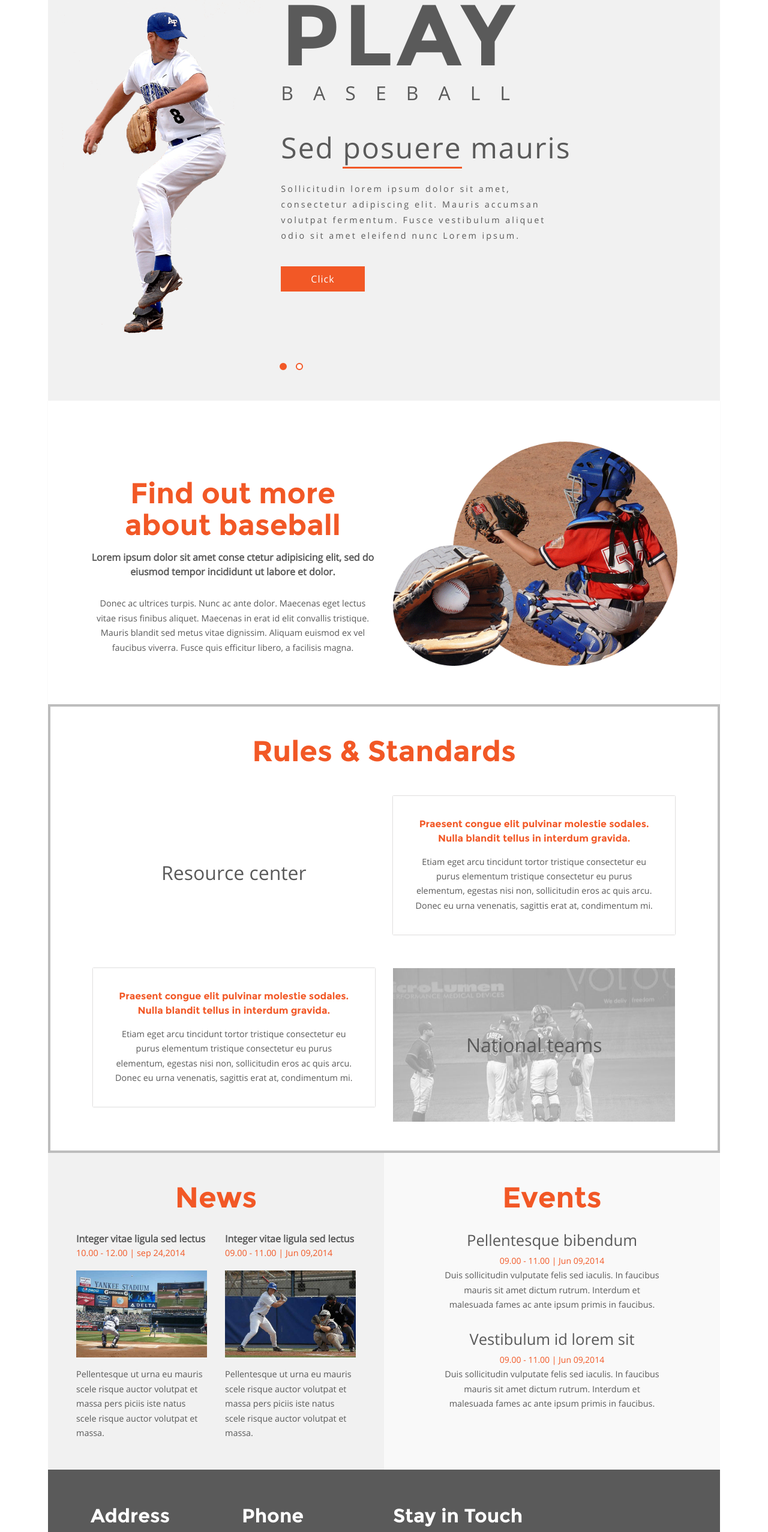
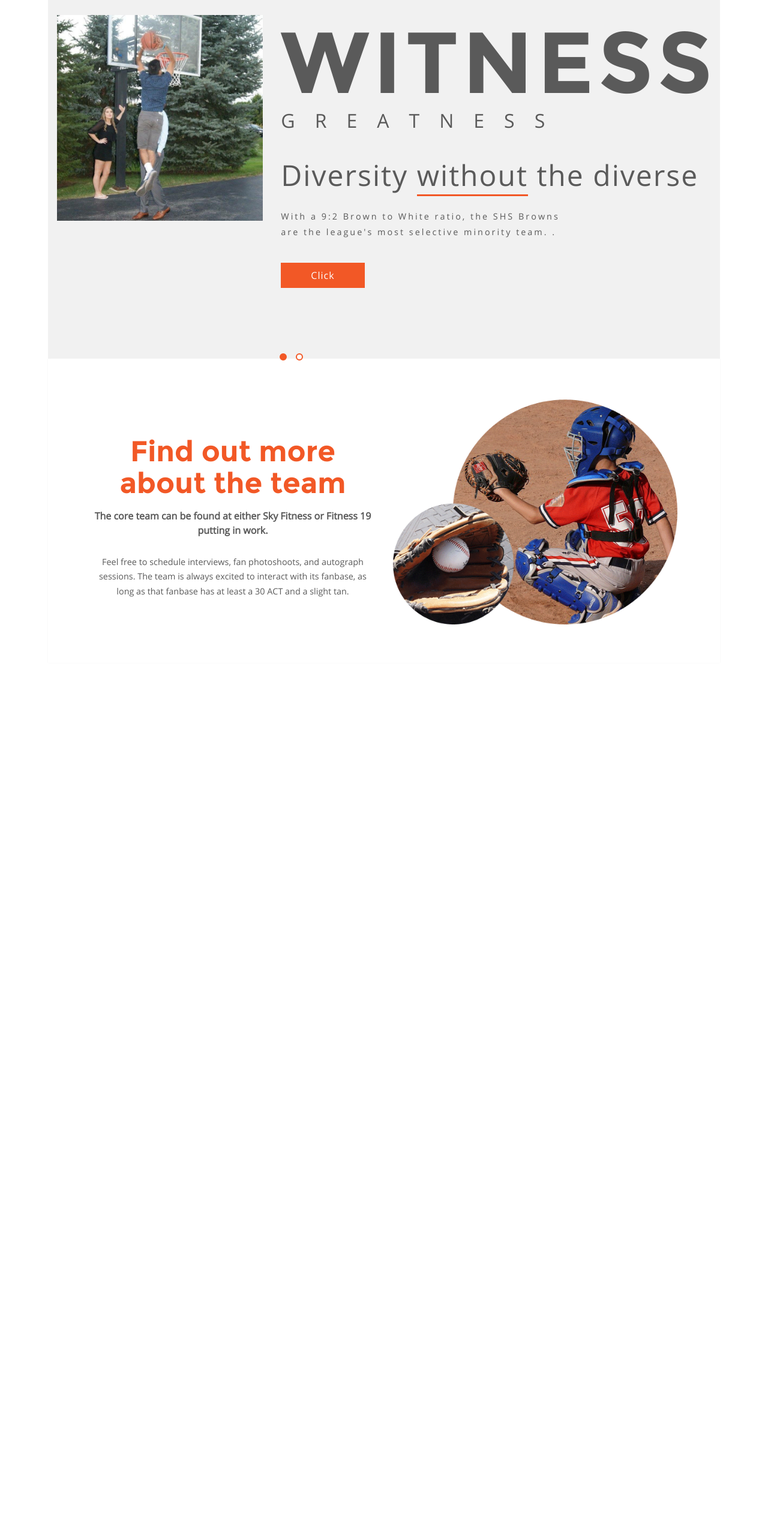
Before and after one commit to shsbrowns/shsbrowns.github.io, a plain HTML site: page index.html in a window 1280 px wide. Shown: the part 243-2797 px from the top of the page at 60% size. After the commit the page ends 1396 px from the top, so only its background shows below. Drawn offline with Linux system fonts and the light colour scheme.

Commit message:
Update site

```diff
--- a/index.html
+++ b/index.html
@@ -81,20 +81,19 @@ Smartphone Compatible web template, free webdesigns for Nokia, Samsung, LG, Sony
 		</div>
 		<div class="header-top">
 				<div class="head-logo">
-					<h1><a href="index.html">Baseball</a></h1>
+				  <h1><a href="index.html">SHS Browns</a></h1>
 				</div>
 				<div class="top-nav">
-					<div class="hero fa-navicon fa-2x nav_slide_button" id="hero">
+					<!--div class="hero fa-navicon fa-2x nav_slide_button" id="hero">
 						<a href="#"><img src="images/menu.png" alt=""></a>
-					</div>
+					</div>-->
 				</div>
 				<div class="header-right">
 					<div class="social">
 						<ul>
 							<li><a href="#" class="facebook"> </a></li>
-							<li><a href="#" class="facebook twitter"> </a></li>
-							<li><a href="#" class="facebook chrome"> </a></li>
-							<li><a href="#" class="facebook dribbble"> </a></li>
+							<li><a href="http://www.twitter.com/shsbrowns" class="facebook twitter"> </a></li>
+
 						</ul>
 					</div>
 					<div class="clearfix"> </div>
@@ -107,12 +106,12 @@ Smartphone Compatible web template, free webdesigns for Nokia, Samsung, LG, Sony
 			<!-- container-wrap -->
 			<div class="container-wrap-wrap">
 				<div class="col-md-4 banner-img">
-					<img src="images/1.png" alt="" />
+					<img src="images/1.jpg" alt="" />
 				</div>
 				<div class="col-md-8 banner-top-slide">
 					<div class="banner-top-text">
-						<h2>PLAY</h2>
-						<h5>BASEBALL</h5>
+					  <h2>WITNESS</h2>
+					  <h5>GREATNESS</h5>
 					</div>
 					<div class="banner-bottom-bottom">
 						<div class="banner-top-slide-grids">
@@ -141,9 +140,8 @@ Smartphone Compatible web template, free webdesigns for Nokia, Samsung, LG, Sony
 									<ul class="rslides" id="slider3">
 										<li>
 											<div class="banner-slid">
-												<h3>Posuere <span>sed</span> non lorem</h3>
-												<p>Lorem ipsum dolor sit amet, consectetur adipiscing elit. Mauris accumsan volutpat fermentum.
-													Fusce vestibulum aliquet odio sit Lorem ipsum dolor sit amet.
+												<h3>A Team <span>for</span> Intellectuals</h3>
+												<p>The SHS Browns are the first team to incorporate academic accolades into its application process. No other team has used advanced academics to improve team performance.
 												</p>
 												<div class="banner-button">
 													<a href="#">Click</a>
@@ -152,9 +150,8 @@ Smartphone Compatible web template, free webdesigns for Nokia, Samsung, LG, Sony
 										</li>
 										<li>
 											<div class="banner-slid">
-												<h3>Sed <span>posuere</span> mauris</h3>
-												<p>Sollicitudin lorem ipsum dolor sit amet, consectetur adipiscing elit. Mauris accumsan volutpat fermentum.
-													Fusce vestibulum aliquet odio sit amet eleifend nunc Lorem ipsum.
+												<h3>Diversity <span>without</span> the diverse</h3>
+												<p>With a 9:2 Brown to White ratio, the SHS Browns are the league's most selective minority team. .
 												</p>
 												<div class="banner-button">
 													<a href="#">Click</a>
@@ -177,9 +174,9 @@ Smartphone Compatible web template, free webdesigns for Nokia, Samsung, LG, Sony
 			<div class="container-wrap">
 				<div class="about-grids">
 					<div class="col-md-6 about-left">
-						<h2>Find out more about baseball</h2>
-						<h4>Lorem ipsum dolor sit amet conse ctetur adipisicing elit, sed do eiusmod tempor incididunt ut labore et dolor.</h4>
-						<p>Donec ac ultrices turpis. Nunc ac ante dolor. Maecenas eget lectus vitae risus finibus aliquet. Maecenas in erat id elit convallis tristique. Mauris blandit sed metus vitae dignissim. Aliquam euismod ex vel faucibus viverra. Fusce quis efficitur libero, a facilisis magna.</p>
+						<h2>Find out more about the team</h2>
+						<h4>The core team can be found at either Sky Fitness or Fitness 19 putting in work.</h4>
+						<p>Feel free to schedule interviews, fan photoshoots, and autograph sessions. The team is always excited to interact with its fanbase, as long as that fanbase has at least a 30 ACT and a slight tan.</p>
 					</div>
 					<div class="col-md-6 about-right">
 						<img src="images/2.png" alt="" />
@@ -189,150 +186,7 @@ Smartphone Compatible web template, free webdesigns for Nokia, Samsung, LG, Sony
 			</div>
 			<!-- //container-wrap -->
 		</div>
-		<!-- //about -->
-		<!-- rules -->
-		<div class="rules">
-			<!-- container-wrap -->
-			<div class="container-wrap">
-				<div class="rules-info">
-					<h3>Rules & Standards</h3>
-				</div>
-				<div class="rules-top-grids">
-					<div class="rules-grids">
-						<div class="col-md-6 rules-grid">
-							<div class="rules-left">
-								<h4>Resource center</h4>
-							</div>
-						</div>
-						<div class="col-md-6 rules-grid">
-							<div class="rules-right">
-								<h5>Praesent congue elit pulvinar molestie sodales. Nulla blandit tellus in interdum gravida.</h5>
-								<p>Etiam eget arcu tincidunt tortor tristique consectetur eu purus elementum tristique consectetur eu purus elementum, egestas nisi non, sollicitudin eros ac quis arcu. Donec eu urna venenatis, sagittis erat at, condimentum mi. </p>
-							</div>
-						</div>
-						<div class="clearfix"> </div>
-					</div>
-					<div class="rules-grids">
-						<div class="col-md-6 rules-grid">
-							<div class="rules-right">
-								<h5>Praesent congue elit pulvinar molestie sodales. Nulla blandit tellus in interdum gravida.</h5>
-								<p>Etiam eget arcu tincidunt tortor tristique consectetur eu purus elementum tristique consectetur eu purus elementum, egestas nisi non, sollicitudin eros ac quis arcu. Donec eu urna venenatis, sagittis erat at, condimentum mi. </p>
-							</div>
-						</div>
-						<div class="col-md-6 rules-grid">
-							<div class="rules-left rules-left-bg">
-								<h4>National teams</h4>
-							</div>
-						</div>
-						<div class="clearfix"> </div>
-					</div>
-				</div>
-			</div>
-			<!-- //container-wrap -->
-		</div>
-		<!-- //rules -->
-		<!-- news -->
-		<div id="news" class="news">
-			<div class="news-left">
-				<div class="news-left-info">
-					<div class="news-left-text">
-						<h3>News</h3>
-					</div>
-					<div class="rules-grids">
-						<div class="col-md-6 news-grid">
-							<a href="about.html">Integer vitae ligula sed lectus</a>
-							<h6>10.00 - 12.00 | sep 24,2014</h6>
-							<img src="images/7.jpg" alt="">
-							<div class="news-info">
-								<p>Pellentesque ut urna eu mauris scele risque auctor volutpat et massa pers piciis iste natus scele risque auctor volutpat et massa.</p>
-							</div>
-						</div>
-						<div class="col-md-6 news-grid news-grid-text">
-							<a href="about.html">Integer vitae ligula sed lectus</a>
-							<h6>09.00 - 11.00 | Jun 09,2014</h6>
-							<img src="images/8.jpg" alt="">
-							<div class="news-info">
-								<p>Pellentesque ut urna eu mauris scele risque auctor volutpat et massa pers piciis iste natus scele risque auctor volutpat et massa.</p>
-							</div>
-						</div>
-						<div class="clearfix"> </div>
-					</div>
-				</div>
-			</div>
-			<div class="news-right">
-				<div class="news-left-info event-left-info">
-					<div class="news-left-text event-left-text">
-						<h3>Events</h3>
-					</div>
-					<div class="event-grids">
-						<div class="event-grid">
-							<h4>Pellentesque bibendum</h4>
-							<h6>09.00 - 11.00 | Jun 09,2014</h6>
-							<p>Duis sollicitudin vulputate felis sed iaculis. In faucibus mauris sit amet dictum rutrum. Interdum et malesuada fames ac ante ipsum primis in faucibus.</p>
-						</div>
-						<div class="event-grid">
-							<h4>Vestibulum id lorem sit</h4>
-							<h6>09.00 - 11.00 | Jun 09,2014</h6>
-							<p>Duis sollicitudin vulputate felis sed iaculis. In faucibus mauris sit amet dictum rutrum. Interdum et malesuada fames ac ante ipsum primis in faucibus.</p>
-						</div>
-					</div>
-				</div>
-			</div>
-			<div class="clearfix"> </div>
-		</div>
-		<!-- //news -->
-		<!-- footer -->
-		<div class="footer">
-			<!-- container-wrap -->
-			<div class="container-wrap">
-				<div class="footer-top">
-						<div class="footer-grids">
-							<div class="col-md-3 f-address">
-								<h5>Address</h5>
-								<ul>
-									<li>756 gt globel Place,</li>
-									<li>CD-Road,M 07 435.</li>
-									<li>Telephone: +1 234 567 9871</li>
-									<li>FAX: +1 234 567 9871</li>
-									<li>E-mail : <a href="mailto:example@email.com">Example@mail.com</a></li>
-								</ul>
-							</div>
-							<div class="col-md-3 f-address f-phone">
-								<h5>Phone</h5>
-								<div class="f-address-text">
-									<p>+1 234 456 7890</p>
-									<p>+1 456 789 3450</p>
-								</div>
-							</div>
-							<div class="col-md-6 f-address f-contact">
-								<h5>Stay in Touch</h5>
-								<form>
-									<input type="text" placeholder="Email address" required="">
-									<input type="submit" value="Subscribe">
-								</form>
-							</div>
-							<div class="clearfix"> </div>
-						</div>
-						<div class="footer-bottom">
-							<div class="footer-nav">
-								<ul>
-									<li><a href="index.html" class="active">Home</a></li>
-									<li><a href="about.html">About</a></li>
-									<li><a href="codes.html">Codes</a></li>
-									<li><a href="gallery.html">Gallery</a></li>
-									<li><a href="#news" class="scroll">News</a></li>
-									<li><a href="contact.html">Contact</a></li>
-								</ul>
-							</div>
-							<div class="copyright">
-								<p> © 2015 Baseball . All rights reserved | Design by <a href="http://w3layouts.com/">W3layouts</a></p>
-							</div>
-							<div class="clearfix"> </div>
-						</div>
-				</div>
-			</div>
-			<!-- //container-wrap -->
-		</div>
+
 		<!-- //footer -->
 	</div>
 	<script type="text/javascript">
```
Also changed, not shown: images/1.jpg (added), images/1.png (deleted).
